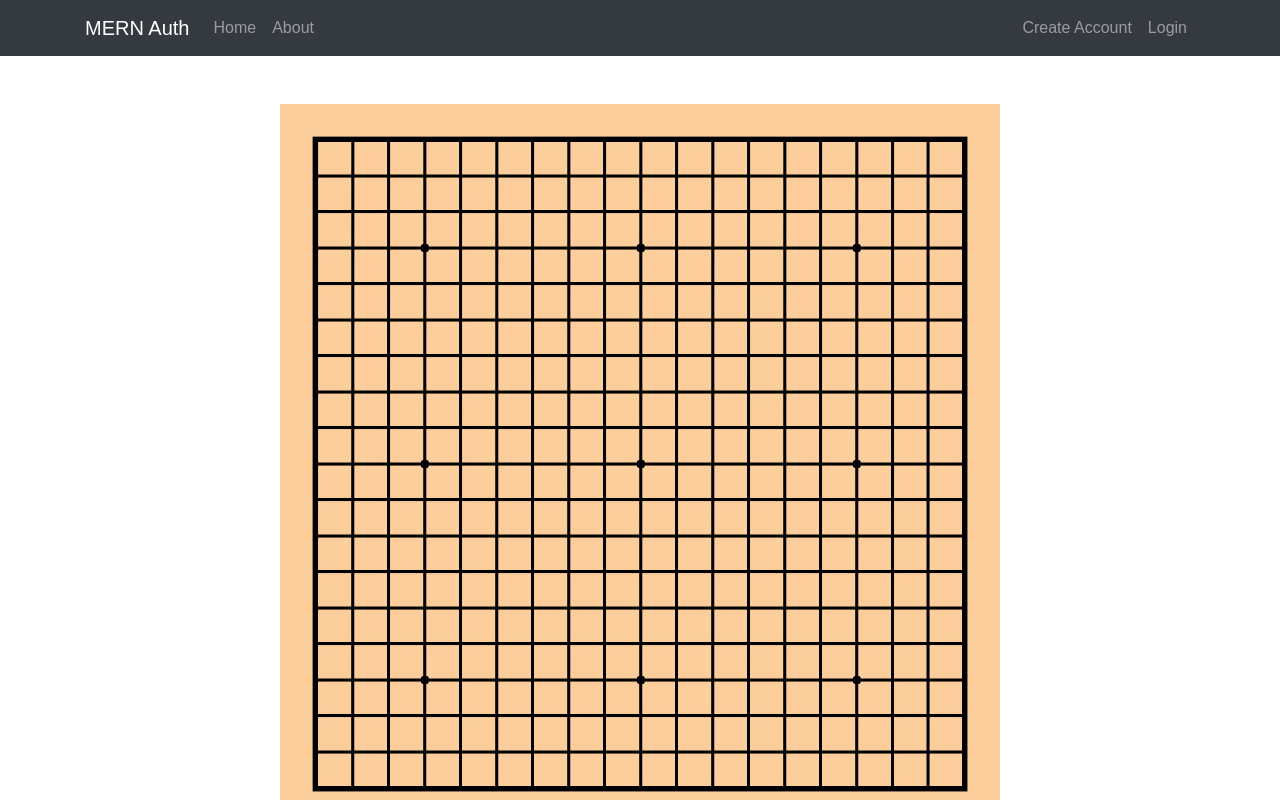
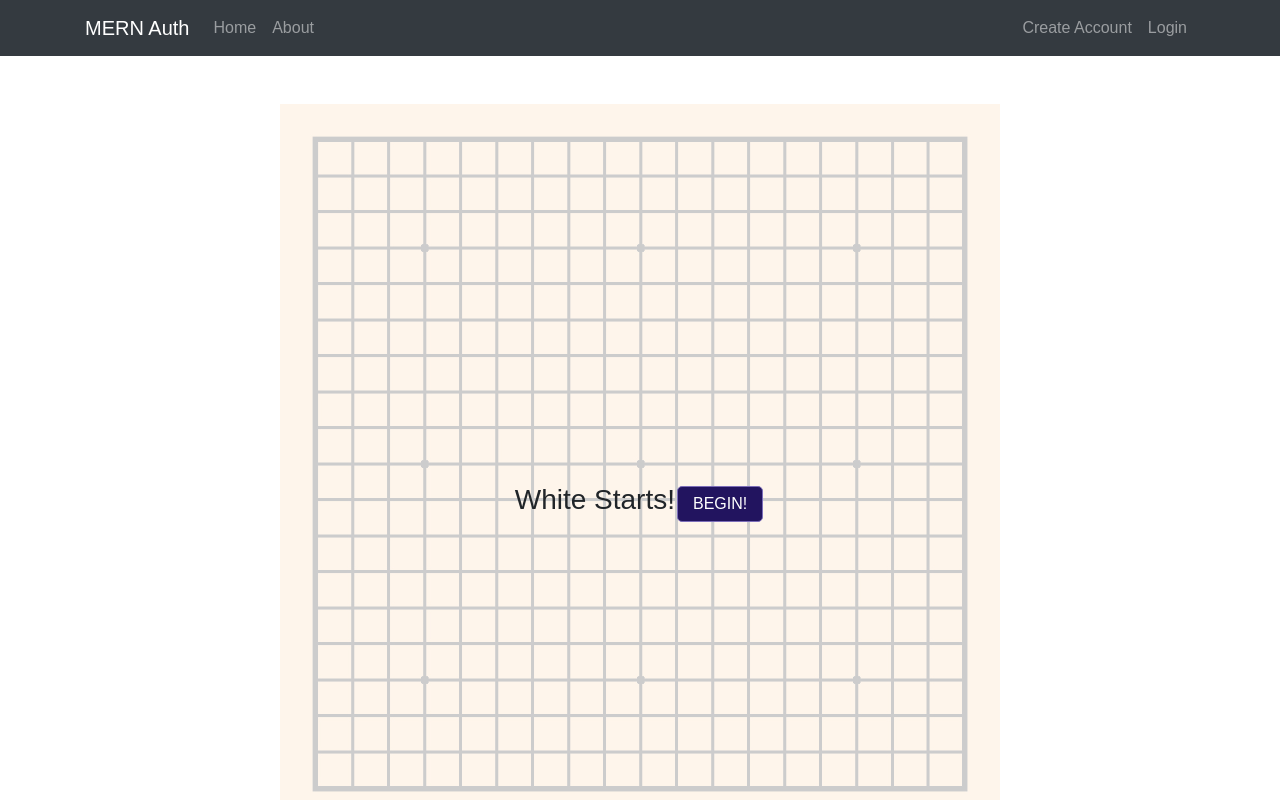
Before and after one commit to imjchiang/arcade-of-games, a React (Create React App) app in the folder frontend/: page /game/gomoku in a window 1280 px wide. Both pictures are taken after a click on the button "START GAME". Shown: the top 800 px of the page. Built offline with nearby package versions, Linux system fonts and the light colour scheme; no server answers.

Commit message:
[GameRandom.js] implement random turn assignment component [GameConfirmQuit.js] implement reset for randomizing turn [Gomoku.js] give props and set randomize state

```diff
--- a/frontend/src/components/games/gomoku/GameConfirmQuit.js
+++ b/frontend/src/components/games/gomoku/GameConfirmQuit.js
@@ -14,6 +14,7 @@ const GameConfirmQuit = (props) =>
         let statusQ = props.quit;
         props.setStart(!statusS);
         props.setQuit(!statusQ);
+        props.setRandomize(null);
         props.setGrid(Array.from({length: 19},()=> Array.from({length: 19}, () => null)));
     }
 
--- a/frontend/src/components/games/gomoku/GameRandom.js
+++ b/frontend/src/components/games/gomoku/GameRandom.js
@@ -2,8 +2,37 @@ import React from "react";
 
 const GameRandom = (props) =>
 {
+    let random = Math.floor(Math.random()*2);
+
+    const handleClick = () =>
+    {
+        if (random === 1)
+        {
+            props.setRandomize("b");
+            props.setTurn("b");
+        }
+        else
+        {
+            props.setRandomize("w");
+            props.setTurn("w");
+        }
+    }
+
     return (
-        <></>
+        <>
+            {
+                props.start && props.randomize === null
+                ?
+                <>
+                    <div className="gomoku-start">
+                        <h3>{random === 1 ? "Black" : "White"} Starts!</h3>
+                        <button className="gomoku-start-button" onClick={handleClick}>BEGIN!</button>
+                    </div>
+                </>
+                :
+                <></>
+            }
+        </>
     );
 }
 
--- a/frontend/src/components/games/gomoku/Gomoku.js
+++ b/frontend/src/components/games/gomoku/Gomoku.js
@@ -13,6 +13,8 @@ const Gomoku = (props) =>
 {
     const [grid, setGrid] = useState(Array.from({length: 19},()=> Array.from({length: 19}, () => null)));
     const [turn, setTurn] = useState("b");
+
+    const [randomize, setRandomize] = useState(null);
     const [restart, setRestart] = useState(false);
     const [start, setStart] = useState(false);
     const [quit, setQuit] = useState(false);
@@ -22,9 +24,11 @@ const Gomoku = (props) =>
             <div className="gomoku">
                 <img id="gomoku-board" src={board} />
                 <Grid grid={grid} turn={turn} setGrid={setGrid} setTurn={setTurn} />
-                <GameConfirmQuit start={start} quit={quit} setStart={setStart} setQuit={setQuit} setGrid={setGrid} />
+
+                <GameRandom start={start} quit={quit} randomize={randomize} setQuit={setQuit} setRandomize={setRandomize} setTurn={setTurn} />
+
+                <GameConfirmQuit start={start} quit={quit} setStart={setStart} setQuit={setQuit} setGrid={setGrid} setRandomize={setRandomize} />
                 <GameConfirmRestart start={start} restart={restart} setStart={setStart} setRestart={setRestart} setGrid={setGrid} />
-                <GameRandom start={start} quit={quit} setQuit={setQuit} />
                 <GameStart start={start} setStart={setStart}/>
             </div>
             <GameQuitPanel start={start} restart={restart} quit={quit} setStart={setStart} setRestart={setRestart} setQuit={setQuit} setGrid={setGrid} />
```
